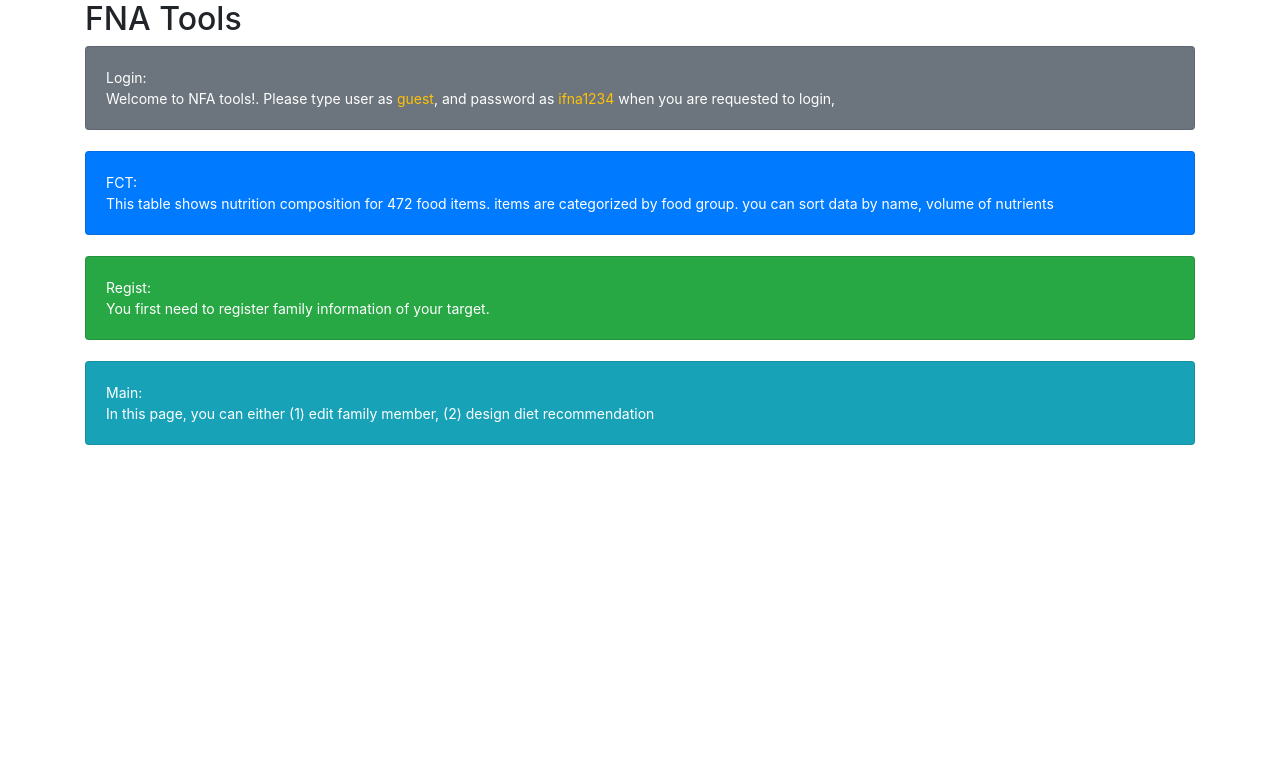
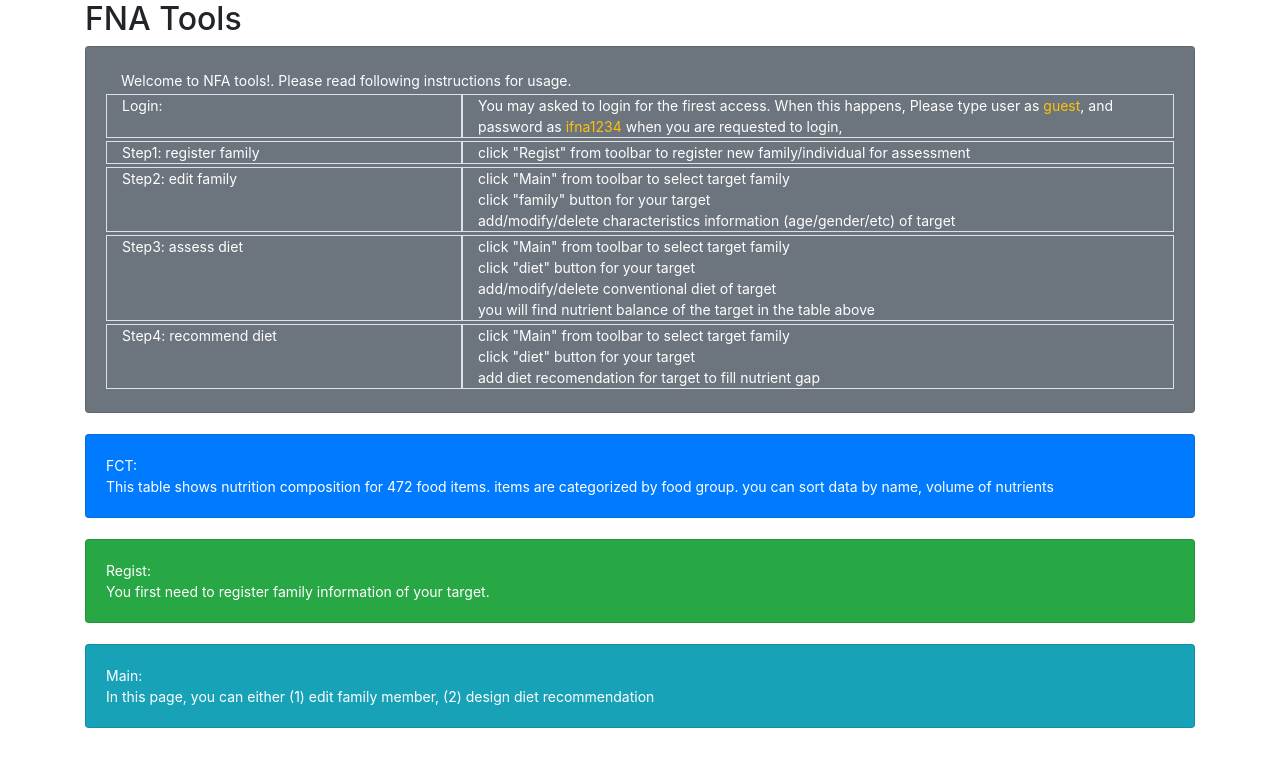
Before and after one commit to snakada1615/ifna08, a Django app: template app/templates/app/_hello.html in a window 1280 px wide. Shown: the part 37-800 px from the top of the page. Run offline with Django 3.2, Linux system fonts and the light colour scheme; the template is opened without the code that fills it, so the values that code supplies are empty; some libraries are stand-ins or nearby versions.

Commit message:
ver1.01 解説詳しくしました

```diff
--- a/app/templates/app/_hello.html
+++ b/app/templates/app/_hello.html
@@ -6,8 +6,62 @@
  <h2>FNA Tools</h2>
  <div class="card bg-secondary text-white">
    <div class="card-body">
-     <div>Login:</div>
-       Welcome to NFA tools!. Please type user as <span class="text-warning">guest</span>, and password as <span class="text-warning">ifna1234</span> when you are requested to login,
+     <div class="container">
+         <div class="row">
+             <div class="col-12">
+               Welcome to NFA tools!. Please read following instructions for usage.
+             </div>
+         </div>
+         <div class="row bor">
+           <div class="col-4 border">
+             Login:
+           </div>
+           <div class="col-8 border">
+             You may asked to login for the firest access. When this happens,
+             Please type user as <span class="text-warning">guest</span>, and
+             password as <span class="text-warning">ifna1234</span> when you are requested to login,
+           </div>
+          </div>
+           <div class="row">
+             <div class="col-4 border">
+               Step1: register family
+             </div>
+             <div class="col-8 border">
+               click "Regist" from toolbar to register new family/individual for assessment
+             </div>
+            </div>
+            <div class="row">
+             <div class="col-4 border">
+               Step2: edit family
+             </div>
+             <div class="col-8 border">
+               <div>click "Main" from toolbar to select target family</div>
+               <div>click "family" button for your target</div>
+               <div>add/modify/delete characteristics information (age/gender/etc) of target</div>
+             </div>
+            </div>
+            <div class="row">
+             <div class="col-4 border">
+               Step3: assess diet
+             </div>
+             <div class="col-8 border">
+               <div>click "Main" from toolbar to select target family</div>
+               <div>click "diet" button for your target </div>
+               <div>add/modify/delete conventional diet of target</div>
+               <div>you will find nutrient balance of the target in the table above</div>
+             </div>
+            </div>
+            <div class="row">
+             <div class="col-4 border">
+               Step4: recommend diet
+             </div>
+             <div class="col-8 border">
+               <div>click "Main" from toolbar to select target family</div>
+               <div>click "diet" button for your target </div>
+               <div>add diet recomendation for target to fill nutrient gap</div>
+             </div>
+            </div>
+      </div>
    </div>
  </div>
  <br>
```
